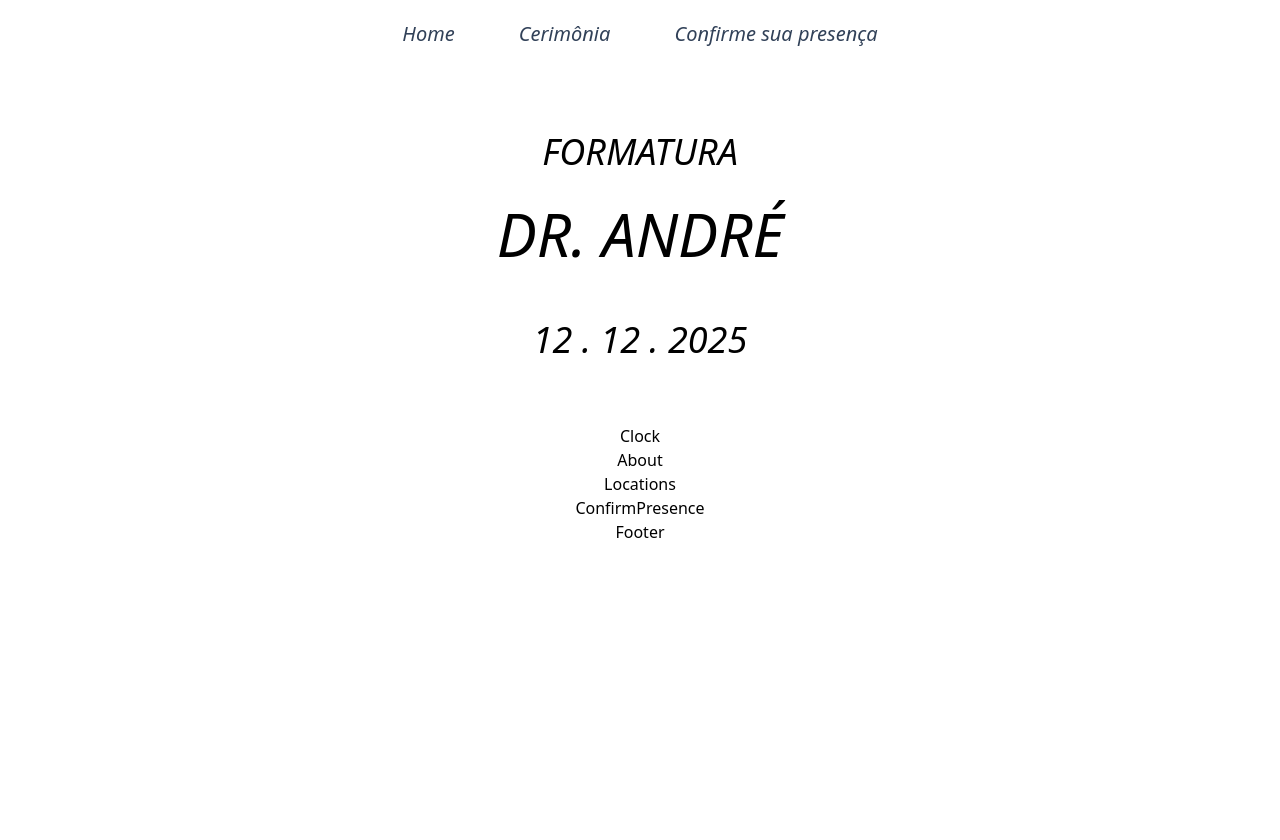
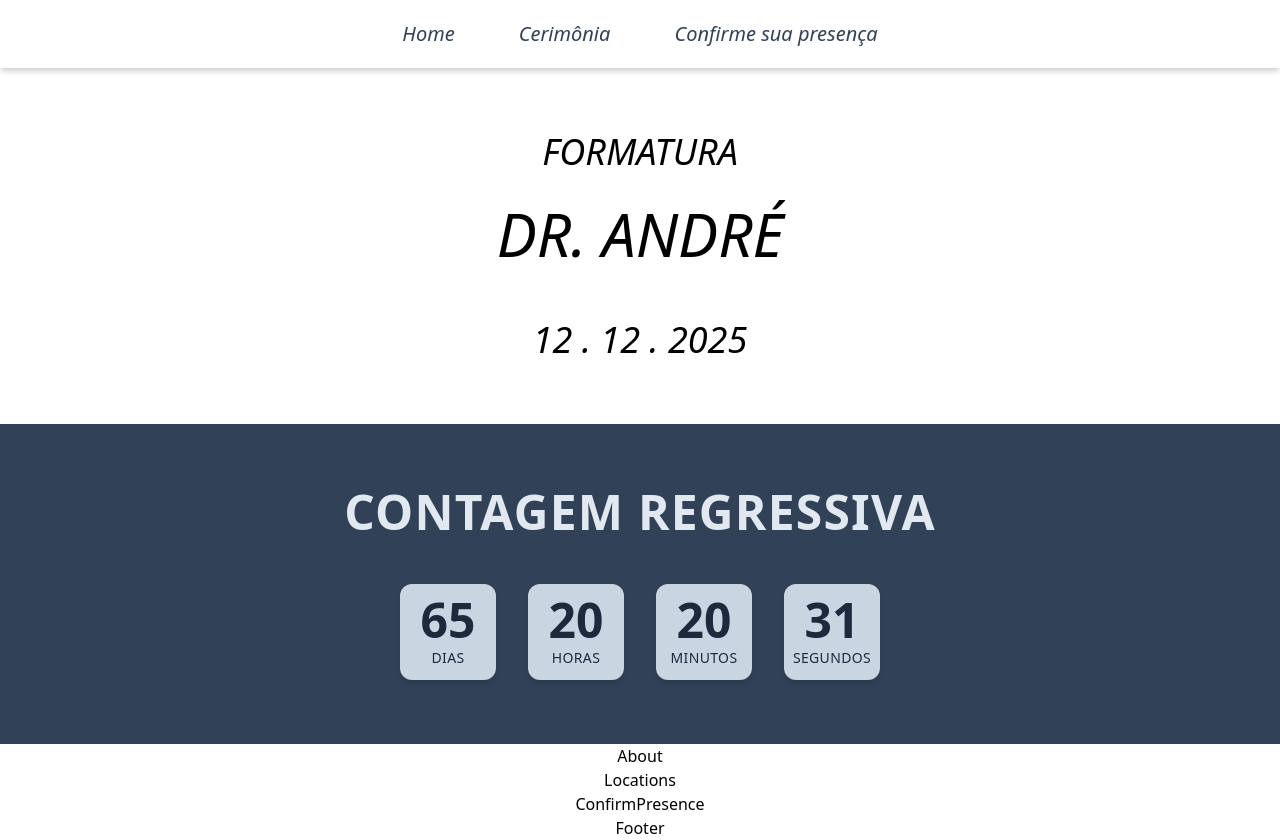
Before and after one commit to LeonardoKako/formatura-andre, a React (Vite) app: page / in a window 1280 px wide. Before the commit the page ends 800 px from the top, so only its background shows below. Built offline with nearby package versions, Linux system fonts and the light colour scheme.

Commit message:
Clock done

```diff
--- a/src/components/Clock.tsx
+++ b/src/components/Clock.tsx
@@ -1,3 +1,80 @@
+import { useEffect, useState } from "react";
+
 export function Clock() {
-  return <h1>Clock</h1>;
+  // 📅 Defina aqui a data-alvo (formato: Ano, Mês-1, Dia, Hora, Minuto)
+  // eslint-disable-next-line react-hooks/exhaustive-deps
+  const targetDate = new Date(2025, 11, 12, 10, 0, 0); // 20 de dezembro de 2025 às 20h
+
+  const [timeLeft, setTimeLeft] = useState({
+    days: "00",
+    hours: "00",
+    minutes: "00",
+    seconds: "00",
+  });
+
+  useEffect(() => {
+    const interval = setInterval(() => {
+      const now = new Date();
+      const diff = targetDate.getTime() - now.getTime();
+
+      if (diff <= 0) {
+        clearInterval(interval);
+        setTimeLeft({
+          days: "00",
+          hours: "00",
+          minutes: "00",
+          seconds: "00",
+        });
+        return;
+      }
+
+      const days = Math.floor(diff / (1000 * 60 * 60 * 24));
+      const hours = Math.floor((diff / (1000 * 60 * 60)) % 24);
+      const minutes = Math.floor((diff / (1000 * 60)) % 60);
+      const seconds = Math.floor((diff / 1000) % 60);
+
+      setTimeLeft({
+        days: String(days).padStart(2, "0"),
+        hours: String(hours).padStart(2, "0"),
+        minutes: String(minutes).padStart(2, "0"),
+        seconds: String(seconds).padStart(2, "0"),
+      });
+    }, 1000);
+
+    return () => clearInterval(interval);
+  }, [targetDate]);
+
+  // 🎨 Estilos centralizados
+  const cardStyle =
+    "w-24 h-24 rounded-xl bg-slate-300 text-slate-800 flex flex-col items-center justify-center gap-1 shadow-md";
+
+  return (
+    <section className='bg-slate-700 flex flex-col items-center justify-center gap-12 w-full p-16'>
+      <h1 className='text-4xl sm:text-5xl font-semibold text-slate-200 text-center tracking-wide'>
+        CONTAGEM REGRESSIVA
+      </h1>
+
+      <div className='flex flex-wrap items-center justify-center gap-8'>
+        <div className={cardStyle}>
+          <p className='text-5xl font-bold'>{timeLeft.days}</p>
+          <p className='text-sm font-medium tracking-wide'>DIAS</p>
+        </div>
+
+        <div className={cardStyle}>
+          <p className='text-5xl font-bold'>{timeLeft.hours}</p>
+          <p className='text-sm font-medium tracking-wide'>HORAS</p>
+        </div>
+
+        <div className={cardStyle}>
+          <p className='text-5xl font-bold'>{timeLeft.minutes}</p>
+          <p className='text-sm font-medium tracking-wide'>MINUTOS</p>
+        </div>
+
+        <div className={cardStyle}>
+          <p className='text-5xl font-bold'>{timeLeft.seconds}</p>
+          <p className='text-sm font-medium tracking-wide'>SEGUNDOS</p>
+        </div>
+      </div>
+    </section>
+  );
 }
--- a/src/components/NavMid.tsx
+++ b/src/components/NavMid.tsx
@@ -2,7 +2,7 @@ export function NavMid() {
   const liStyle =
     "hover:bg-slate-700 hover:text-slate-300 px-4 py-1 rounded cursor-pointer";
   return (
-    <header className='hidden md:flex'>
+    <header className='hidden md:flex shadow-[0_4px_6px_-1px_rgba(0,0,0,0.2)]'>
       <ul className='flex gap-8 p-4 w-full justify-center text-xl italic font-medium text-slate-700'>
         <li className={liStyle}>Home</li>
         <li className={liStyle}>Cerimônia</li>
--- a/src/components/NavMobile.tsx
+++ b/src/components/NavMobile.tsx
@@ -1,7 +1,7 @@
 import { MenuIcon, XIcon } from "lucide-react";
 import { motion, AnimatePresence } from "framer-motion";
 import { useState } from "react";
-import chapeu from "../../public/andre-formatura.svg";
+import chapeu from "../assets/andre-formatura.svg";
 
 export function NavMobile() {
   const [nav, setNav] = useState(false);
```
Also changed, not shown: src/assets/andre-formatura.svg (added).
